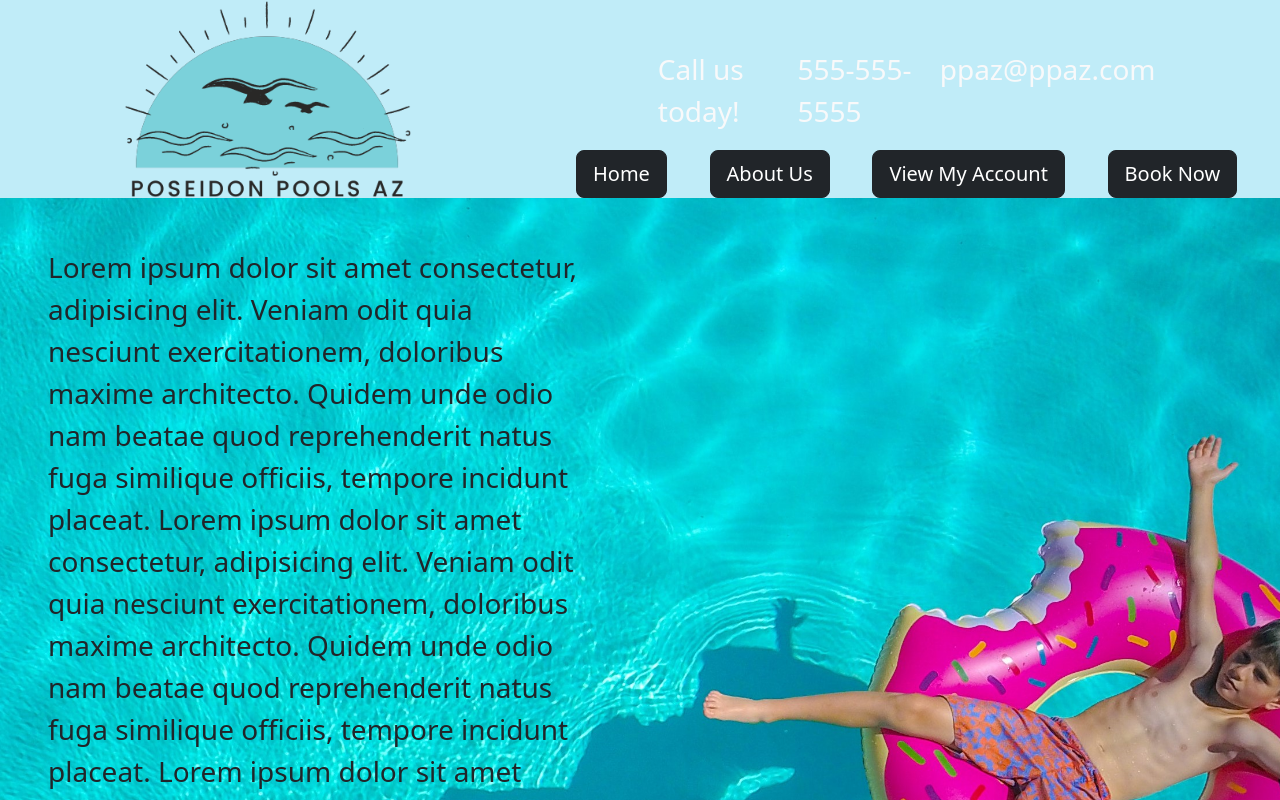
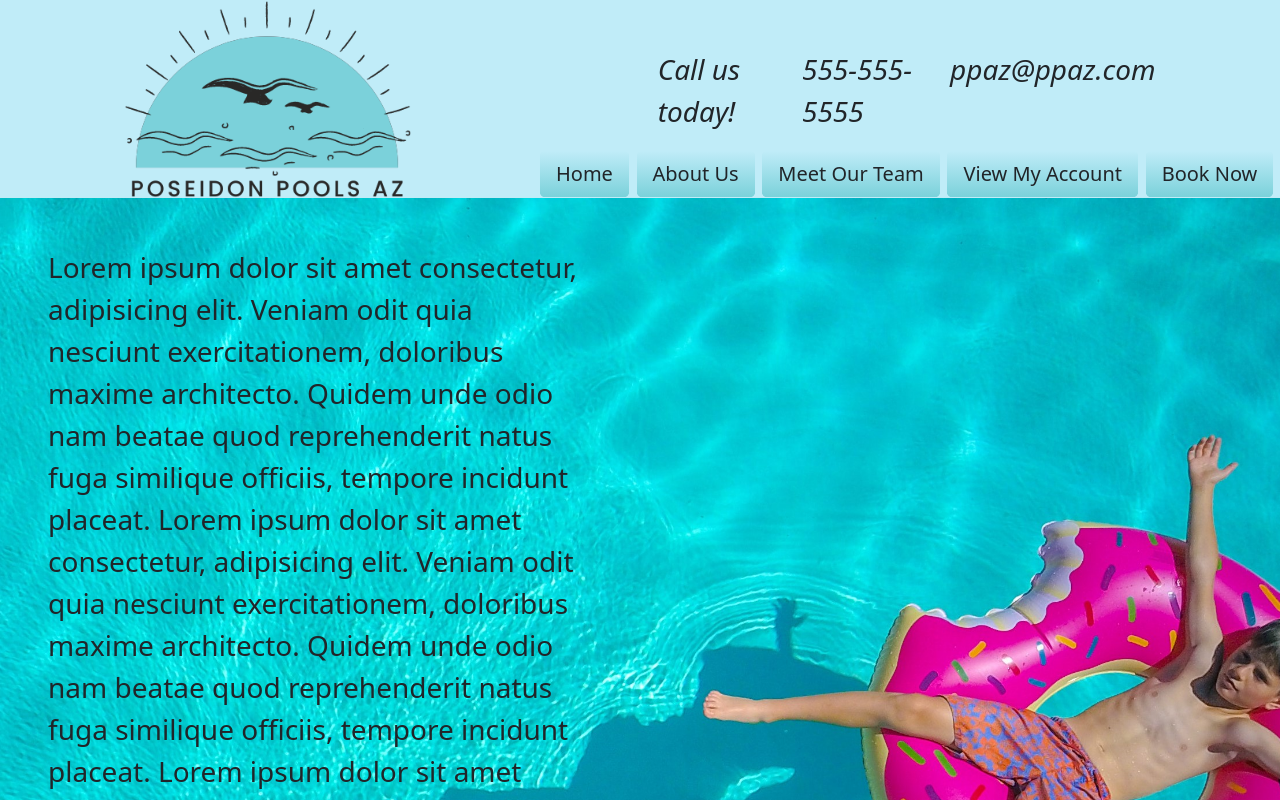
Before and after one commit to tbohn2/poseidon-pools, a React (Create React App) app in the folder client/: page / in a window 1280 px wide. Shown: the top 800 px of the page. Built offline with nearby package versions, Linux system fonts and the light colour scheme.

Commit message:
Styled nav buttons

```diff
--- a/client/src/components/Header.js
+++ b/client/src/components/Header.js
@@ -11,21 +11,22 @@ const Header = () => {
                 <img className='myLogo' src={logo} alt='logo'></img>
             </div>
             <div className='d-flex flex-column justify-content-between align-items-center col-7'>
-                <div className='d-flex justify-content-evenly col-8 mt-5'>
-                    <p className='text-light fs-3'>Call us today!</p>
-                    <p className='text-light fs-3'>555-555-5555</p>
-                    <p className='text-light fs-3'> ppaz@ppaz.com</p>
+                <div className='d-flex justify-content-evenly col-8 mt-5 fst-italic'>
+                    <p className='fs-3'>Call us today!</p>
+                    <p className='fs-3'>555-555-5555</p>
+                    <p className='fs-3'> ppaz@ppaz.com</p>
                 </div>
                 <div className='d-flex justify-content-evenly col-12'>
-                    <Link className='btn btn-lg btn-dark' to=''>Home</Link>
-                    <Link className='btn btn-lg btn-dark' to=''>About Us</Link>
-                    <Link className='btn btn-lg btn-dark' to='/login'>View My Account</Link>
+                    <Link className='btn btn-lg myNavBtn' to=''>Home</Link>
+                    <Link className='btn btn-lg myNavBtn' to='/Home#aboutUs'>About Us</Link>
+                    <Link className='btn btn-lg myNavBtn' to='/Home#ourTeam'>Meet Our Team</Link>
+                    <Link className='btn btn-lg myNavBtn' to='/login'>View My Account</Link>
                     {Auth.loggedIn() ? (
                         <div>
                             <button className='btn' onClick={Auth.logout}>Logout</button>
                         </div>
                     ) : (
-                        <Link className='btn btn-lg btn-dark' to='/book'>Book Now</Link>
+                        <Link className='btn btn-lg myNavBtn' to='/book'>Book Now</Link>
                     )}
                 </div>
 
--- a/client/src/components/styles/header.css
+++ b/client/src/components/styles/header.css
@@ -1,8 +1,22 @@
-.myHeader {
-    font-style: italic;
+.myLogo {
+    width: 400px;
 }
 
-.myLogo {
-    width: 400px;
+.myNavBtn {
+    background-image: linear-gradient(to top, var(--blue), var(--light));
+    background-repeat: no-repeat;
+    background-size: cover;
+    color: black;
+    border: 1px solid var(--blue);
+}
 
+.myNavBtn:hover {
+    background-image: linear-gradient(to top, var(--light), var(--blue));
+    background-repeat: no-repeat;
+    background-size: cover;
 }
+
+.myNavBtn,
+.myNavBtn:hover {
+    transition: 0.2s ease-in-out;
+}
```
